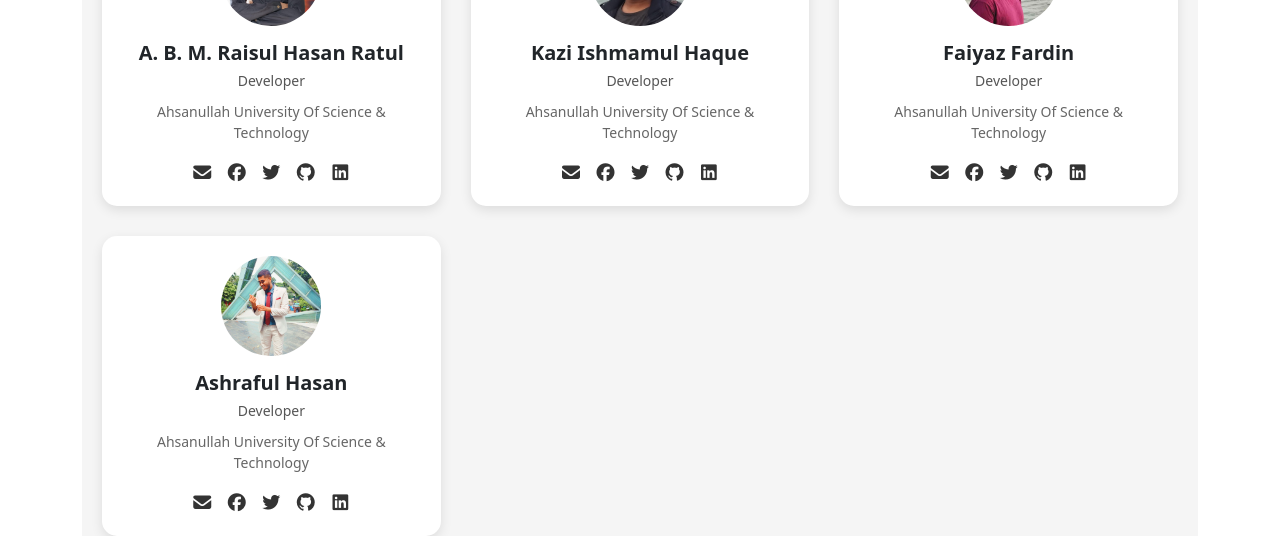
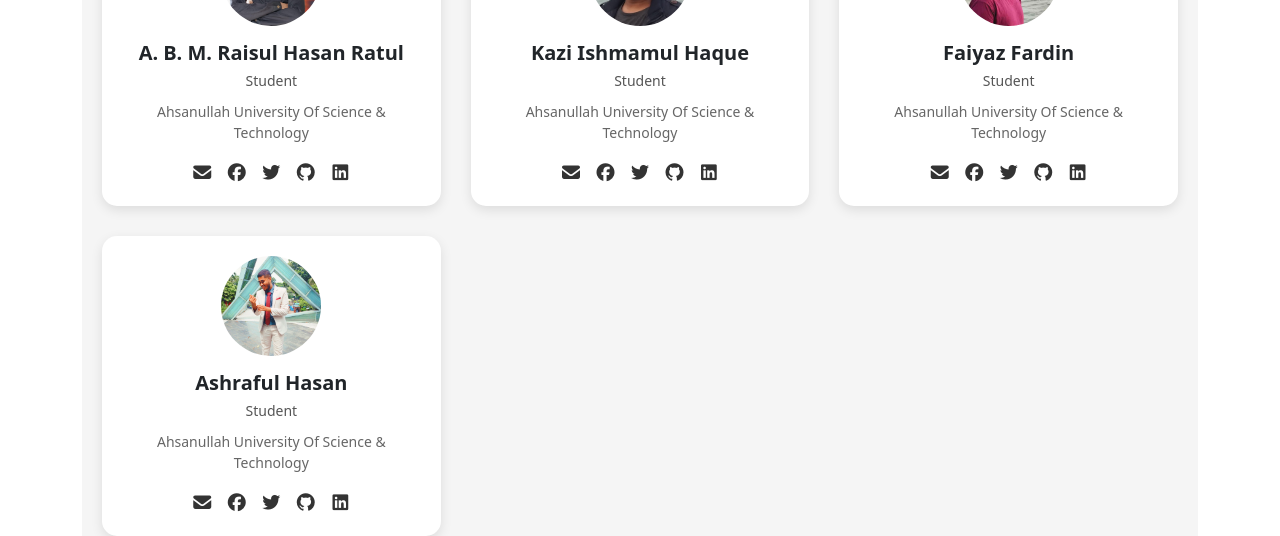
Before and after one commit to Raisul-3552/khoj, a React (Create React App) app: page /about in a window 1280 px wide. Shown: the part 307-843 px from the top of the page. Built offline with nearby package versions, Linux system fonts and the light colour scheme.

Commit message:
about us update

```diff
--- a/src/component/About.js
+++ b/src/component/About.js
@@ -5,7 +5,7 @@ import '@fortawesome/fontawesome-free/css/all.min.css';
 const developers = [
   {
     name: 'A. B. M. Raisul Hasan Ratul',
-    role: 'Developer',
+    role: 'Student',
     description: 'Ahsanullah University Of Science & Technology',
     image: '/images/dev1.jpg',
     social: {
@@ -18,7 +18,7 @@ const developers = [
   },
   {
     name: 'Kazi Ishmamul Haque',
-    role: 'Developer',
+    role: 'Student',
     description: 'Ahsanullah University Of Science & Technology',
     image: '/images/dev2.jpg',
     social: {
@@ -31,7 +31,7 @@ const developers = [
   },
   {
     name: 'Faiyaz Fardin',
-    role: 'Developer',
+    role: 'Student',
     description: 'Ahsanullah University Of Science & Technology',
     image: '/images/dev31.jpg',
     social: {
@@ -44,7 +44,7 @@ const developers = [
   },
   {
     name: 'Ashraful Hasan',
-    role: 'Developer',
+    role: 'Student',
     description: 'Ahsanullah University Of Science & Technology',
     image: '/images/dev4.jpg',
     social: {
```
